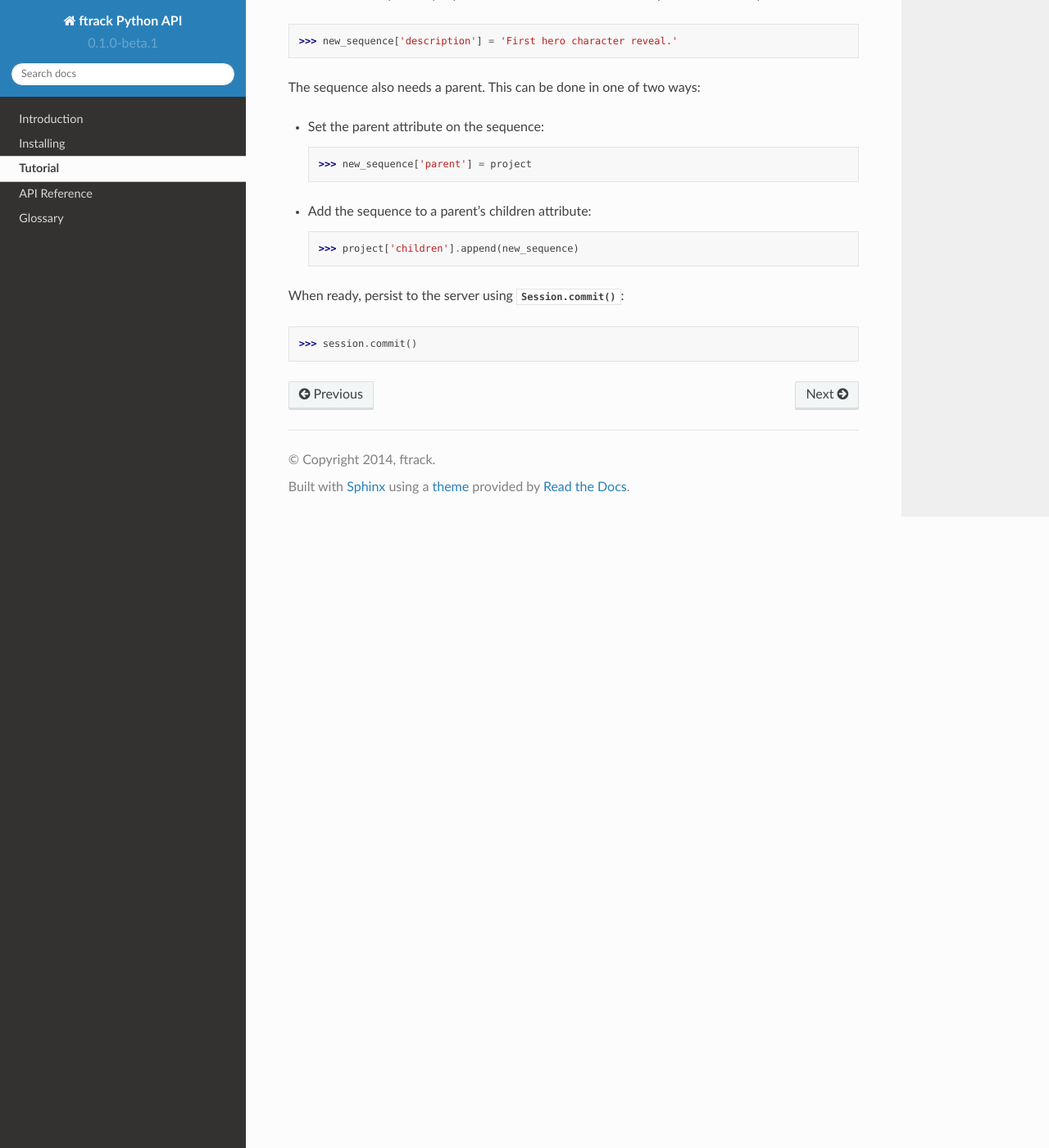
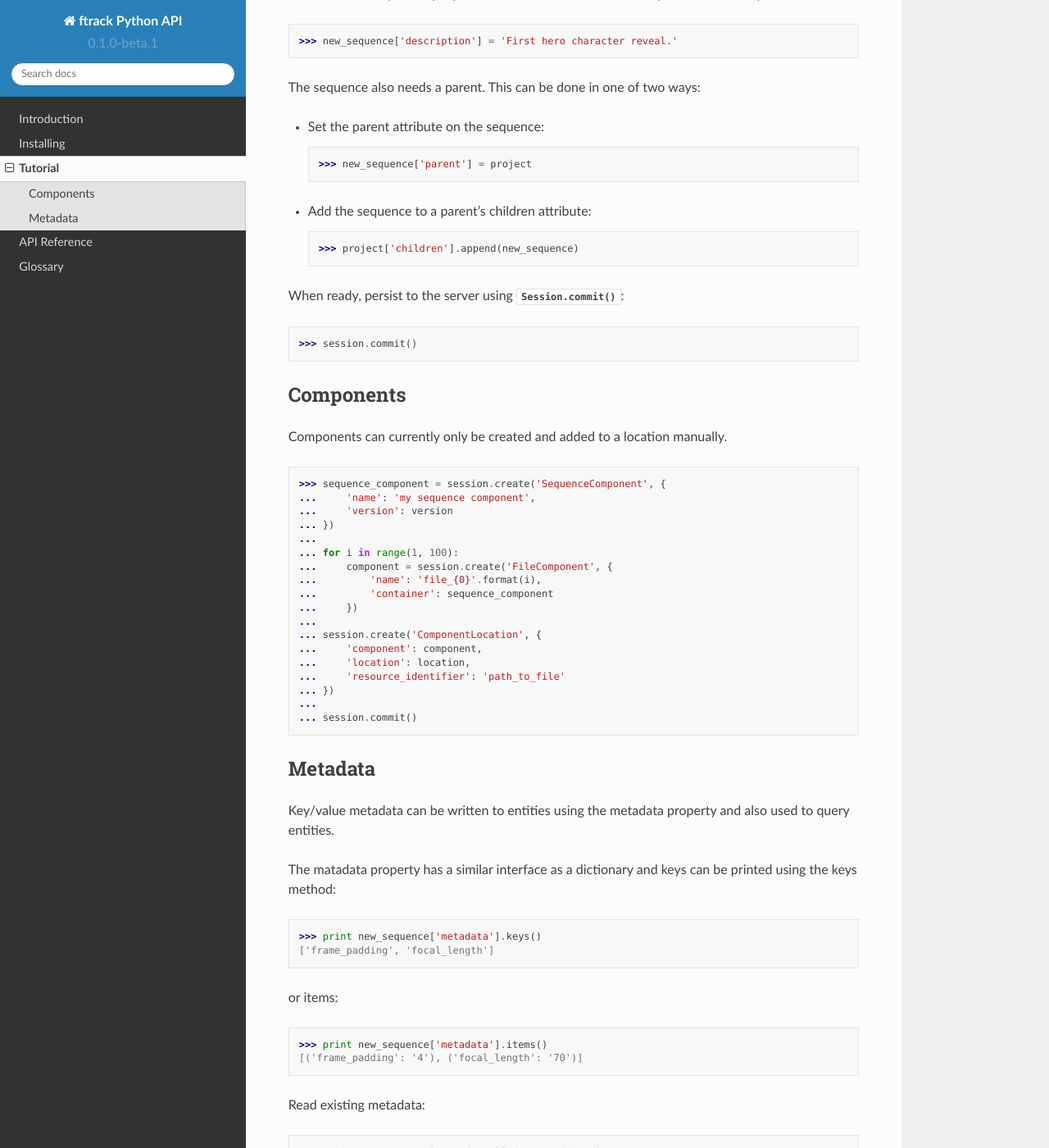
Before and after one commit to ftrackhq/ftrack-python, a Sphinx documentation site: the page built from doc/tutorial.rst, in a window 1280 px wide and 1400 px high, scrolled down 2647 px. Shown: the whole window at 82% size. Built offline with Sphinx 7.4.7 and the Read the Docs theme 2.0.0, drawn with Linux system fonts in a browser that asks for light colours; pages that are not in the unit, such as notebooks, are missing from menus; some of the changed text lies outside the part shown.

Commit message:
Updated tutorial with metadata and components.

```diff
--- a/doc/tutorial.rst
+++ b/doc/tutorial.rst
@@ -138,3 +138,63 @@ The sequence also needs a parent. This can be done in one of two ways:
 When ready, persist to the server using :meth:`Session.commit`::
 
     >>> session.commit()
+
+Components
+==========
+
+Components can currently only be created and added to a location manually.
+
+    >>> sequence_component = session.create('SequenceComponent', {
+    ...     'name': 'my sequence component',
+    ...     'version': version
+    ... })
+    ...
+    ... for i in range(1, 100):
+    ...     component = session.create('FileComponent', {
+    ...         'name': 'file_{0}'.format(i),
+    ...         'container': sequence_component
+    ...     })
+    ...
+    ... session.create('ComponentLocation', {
+    ...     'component': component,
+    ...     'location': location,
+    ...     'resource_identifier': 'path_to_file'
+    ... })
+    ...
+    ... session.commit()
+
+Metadata
+========
+
+Key/value metadata can be written to entities using the metadata property and
+also used to query entities.
+
+The matadata property has a similar interface as a dictionary and keys can be
+printed using the keys method::
+
+    >>> print new_sequence['metadata'].keys()
+    ['frame_padding', 'focal_length']
+
+or items::
+
+    >>> print new_sequence['metadata'].items()
+    [('frame_padding': '4'), ('focal_length': '70')]
+
+Read existing metadata::
+
+    >>> print new_sequence['metadata']['frame_padding']
+    '4'
+
+Setting metadata can be done in a few ways where that later one will replace
+any existing metadata::
+
+    >>> new_sequence['metadata']['frame_padding'] = '5'
+    ... new_sequence['metadata']['frame_padding'] = {
+    ...     'frame_padding': 4
+    ... }
+
+Entities can also be queried using metadata::
+
+    >>> session.query(
+    ...     'Sequence where metadata.key is "frame_padding" and metadata.value is "4"'
+    ... )
```
